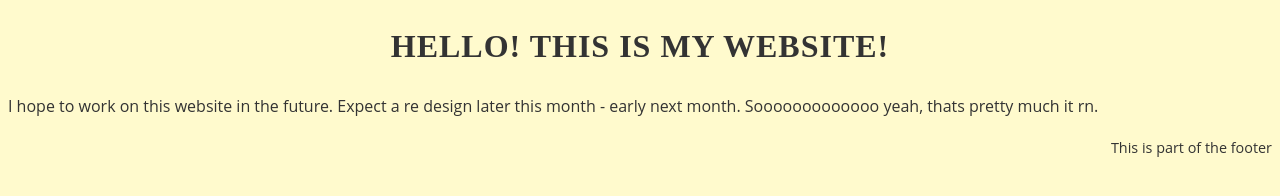
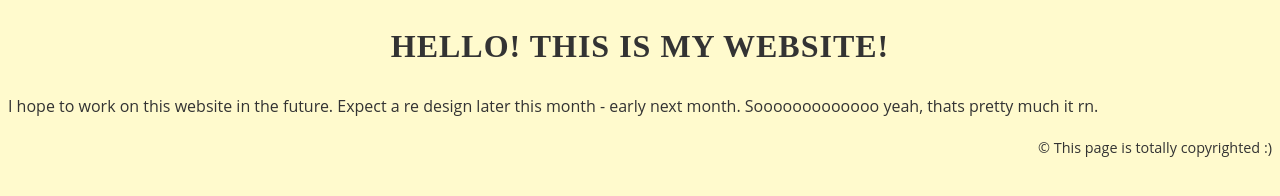
Before and after one commit to Nick92347/Nick92347.github.io, a plain HTML site: page index.html in a window 1280 px wide. Drawn offline with Linux system fonts and the light colour scheme; a web font is replaced by a local one.

Commit message:
adding tottaly real copyright

```diff
--- a/index.html
+++ b/index.html
@@ -32,7 +32,7 @@ footer {
             later this month - early next month. Sooooooooooooo yeah, thats
             pretty much it rn.</p>
         <footer>
-            <p>This is part of the footer</p>
+            <p>&copy; This page is totally copyrighted :)</p>
         </footer>
 	</body>
 </html>
```
